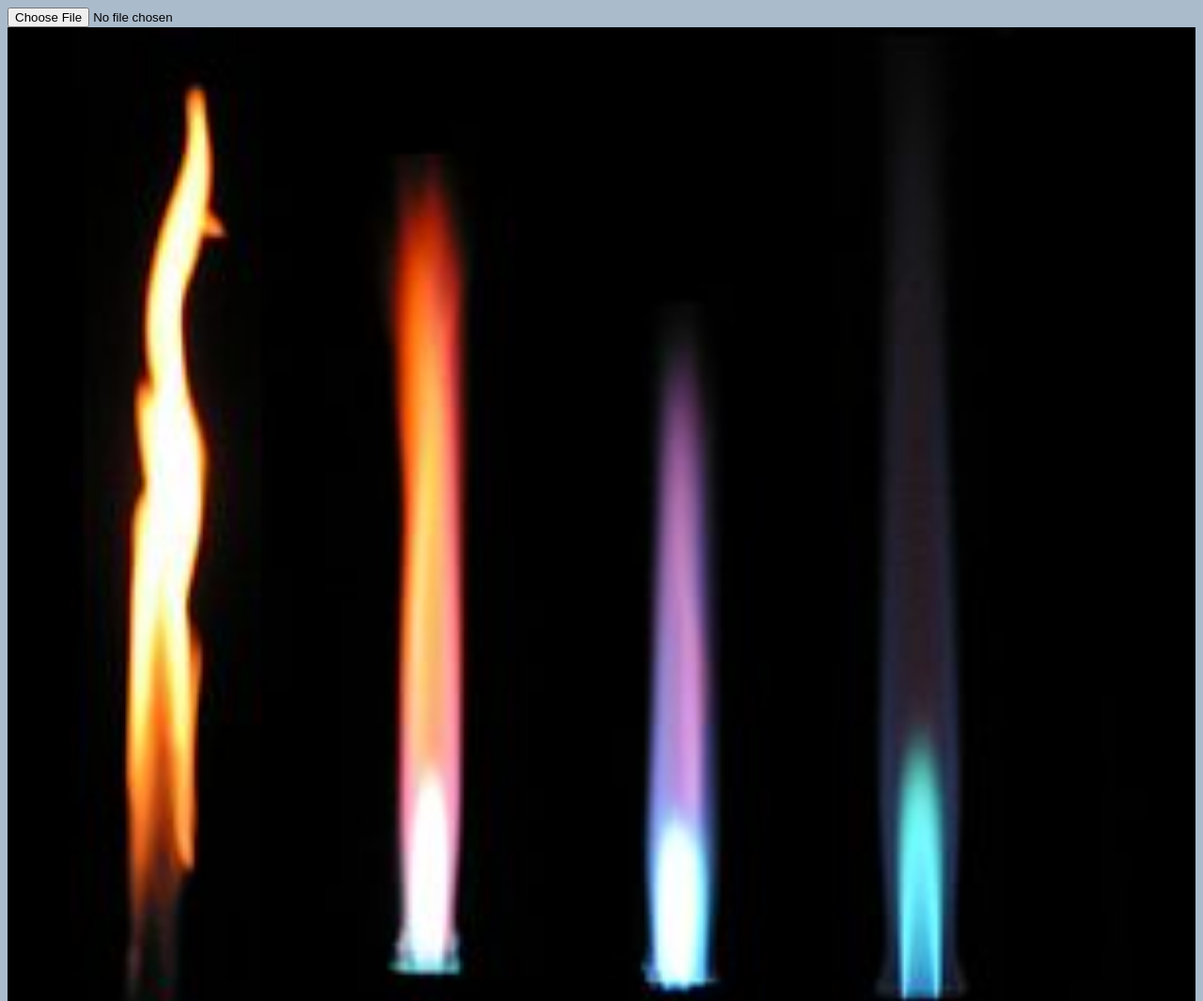
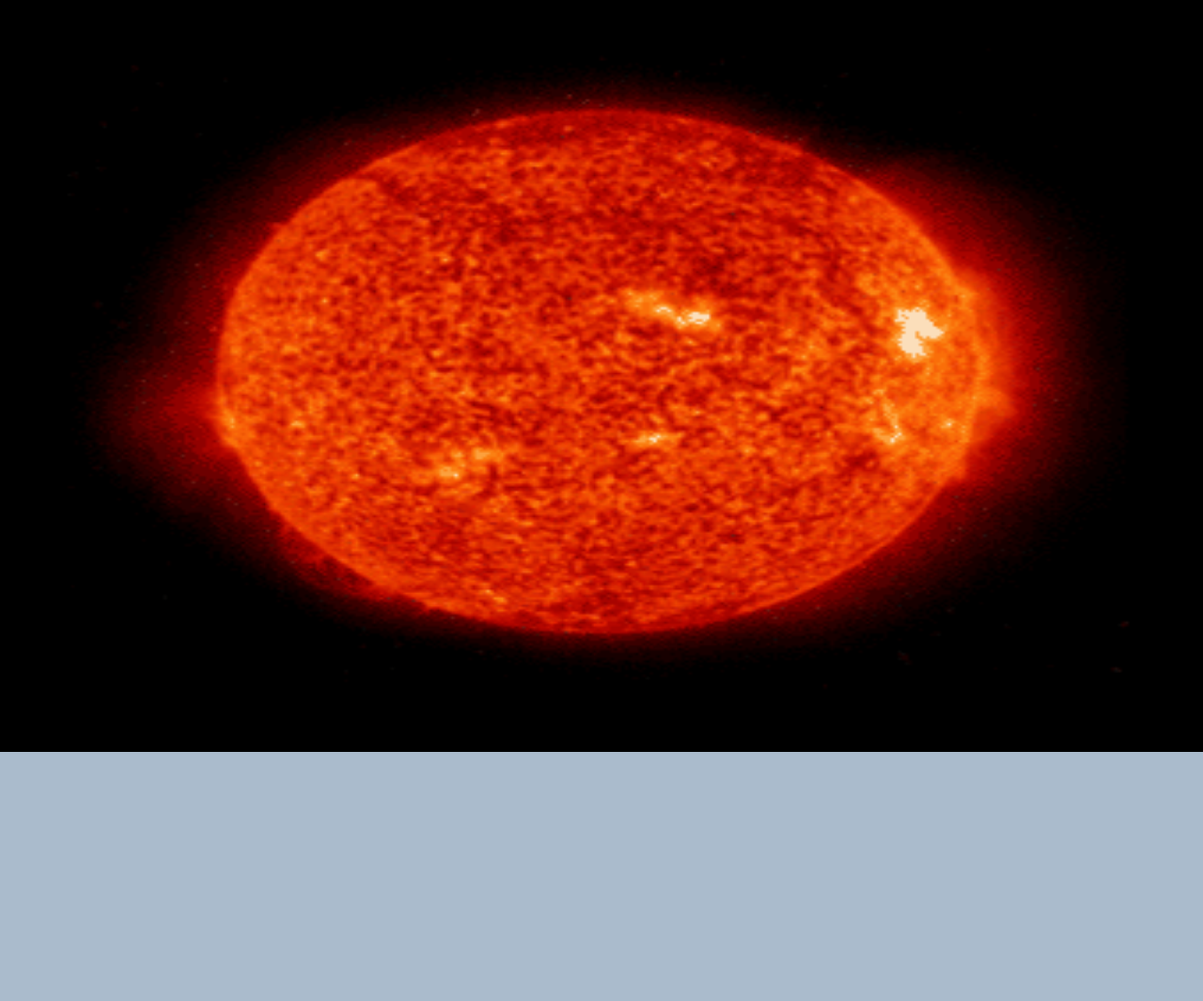
Before and after one commit to glayn2bukman/pyro, a plain HTML site: page index.html in a window 1280 px wide. Shown: the top 1065 px of the page at 94% size. After the commit the page ends 800 px from the top, so only its background shows below. Drawn offline with Linux system fonts and the light colour scheme.

Commit message:
Add files via upload

```diff
--- a/index.html
+++ b/index.html
@@ -11,15 +11,16 @@
         <script src="scripts/index.js"></script>
 
         <style>
-            body {background-color:#abc;}
-            img {width:100%; height:auto;}
+            body {background-color:#abc; size:100%;}
+            img {position:absolute; left:0px; top:0px; width:100%; height:100%;}
+            input {position:fixed; left:0px; top:0px; z-index:2; color:#009494; opacity:0.0;}
         </style>
 
     </head>
 
     <body>
         <input type="file" capture="camera" accept="image/*" onchange="changeImage(this);">
-        <img id="img" src="data/color.png" alt="" onclick="clicked(event);"/>
+        <img id="img" src="data/sun.gif" alt="" onclick="clicked(event);"/>
 
         <!--
             <h1>test 1 (capture attr)</h1>
```
Also changed, not shown: data/sun.gif (added).
